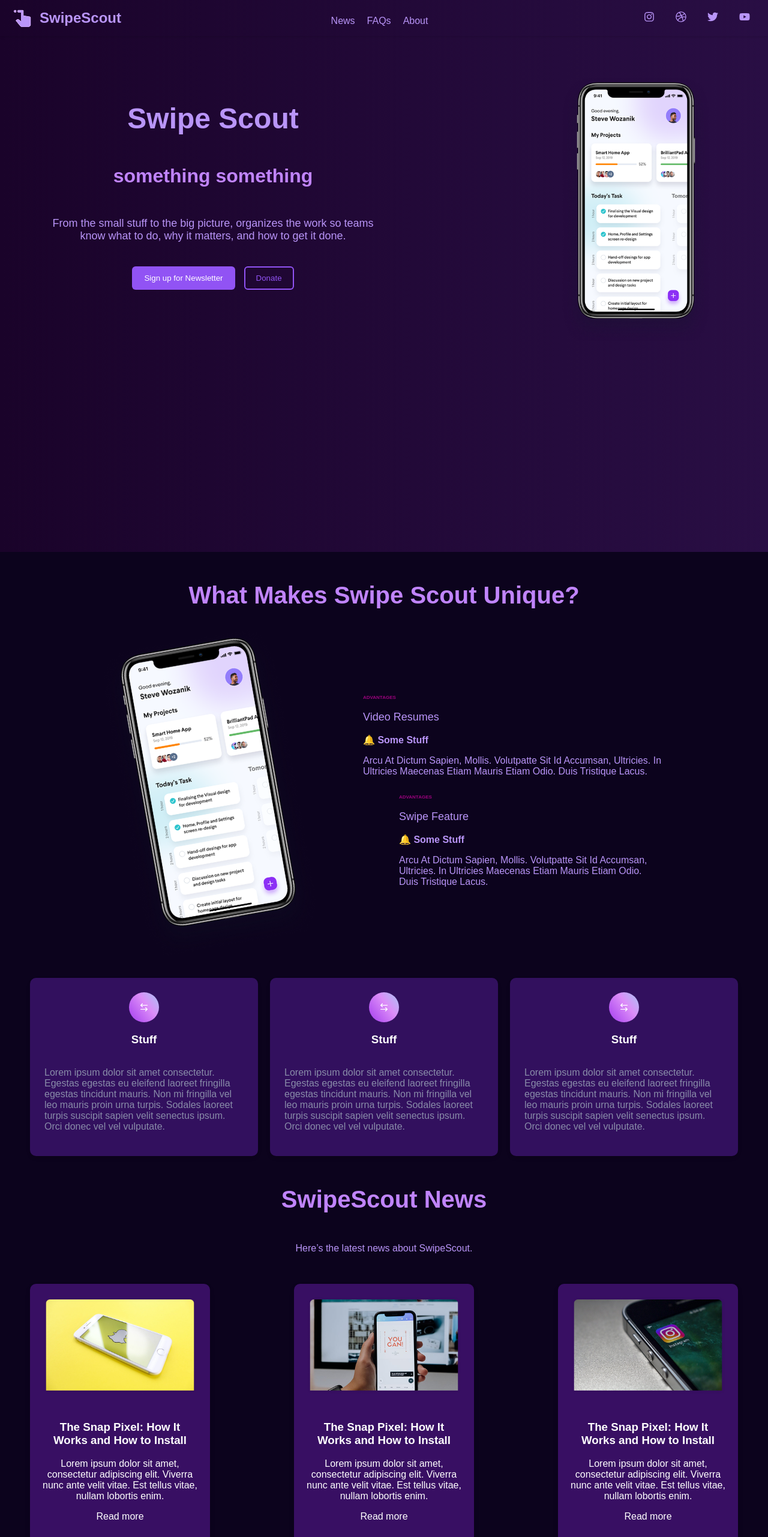
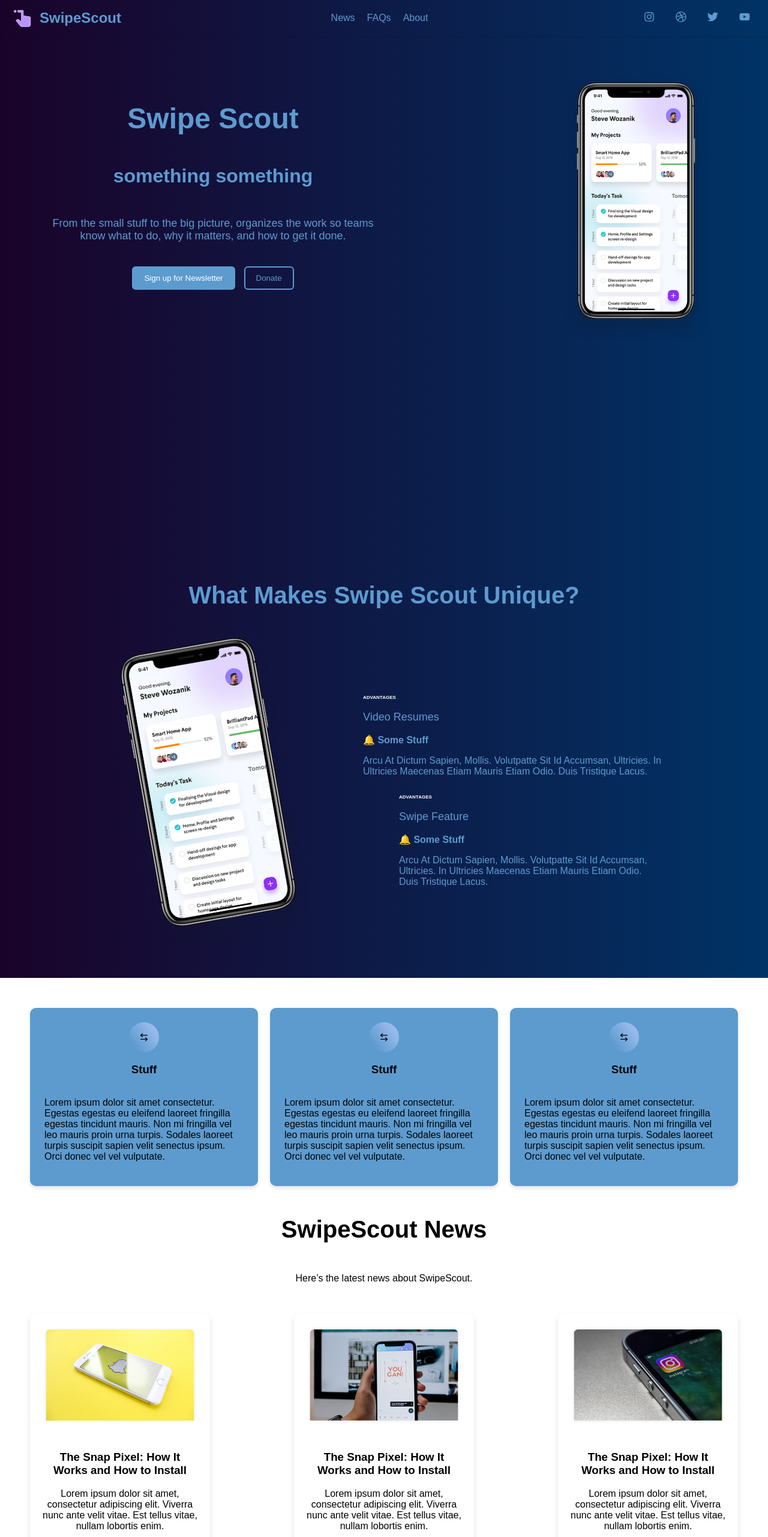
Before and after one commit to Voltamon/Swipescout, a React (Vite) app: page / in a window 1280 px wide. Shown: the top 2562 px of the page at 60% size. Built offline with nearby package versions, Linux system fonts and the light colour scheme.

Commit message:
responsive landing page by noura2

```diff
--- a/package.json
+++ b/package.json
@@ -9,6 +9,7 @@
     "lint": "eslint .",
     "preview": "vite preview"
   },
+
   "dependencies": {
     "@emotion/react": "^11.14.0",
     "@emotion/styled": "^11.14.0",
--- a/src/components/FAQAccordion/FAQAccordion.css
+++ b/src/components/FAQAccordion/FAQAccordion.css
@@ -5,8 +5,8 @@
 }
 
 .accordion-item {
-  background: #a855f7;
-  color: white;
+  background: #5D9BCF;
+  color: #021024;
   border-radius: 10px;
   margin-bottom: 10px;
   box-shadow: 0px 4px 10px rgba(0, 0, 0, 0.2);
@@ -16,7 +16,7 @@
 }
 
 .accordion-item:hover {
-  background: #9333ea;
+  background: #003366;
 }
 
 .question {
--- a/src/components/FeatureCard.jsx
+++ b/src/components/FeatureCard.jsx
@@ -12,14 +12,13 @@ const FeatureCard = ({ icon, title, description }) => {
           display: "flex",
           justifyContent: "center",
           alignItems: "center",
-          background: "linear-gradient(52.09deg, #982DEC -11.18%, #DC8DF8 58.92%, #A9C4F3 98.44%)"
-
-        }}
+          background: "linear-gradient(52.09deg, #5D9BCF 18%, #A9C4F3 98.44%)"
+               }}
       >
         {icon}
       </div>
       <h3>{title}</h3>
-      <p style={{ color: "#898CA9" }}>{description}</p>
+      <p style={{ color: "black" }}>{description}</p>
     </div>
   );
 };
--- a/src/components/Footer2/Footer.css
+++ b/src/components/Footer2/Footer.css
@@ -1,15 +1,17 @@
 .footer-container {
-    background-color: #0a0213;
+  background: linear-gradient(to right, #1a032a, #003366);
   padding: 50px 20px;
-    color: white;
+  color: #021024;
   text-align: center;
   position: relative;
   margin: 100px auto 0;
 }
-
+h2 {
+  color: #021024;
+}
 .newsletter-card {
-    background: #b071e8;
-    color: white;
+  background: #5d9bcf;
+  color: #021024;
   border-radius: 20px;
   padding: 30px;
   text-align: center;
@@ -53,6 +55,7 @@
   max-width: 1100px;
   margin: 150px auto 0;
   padding: 20px;
+  color: #5d9bcf;
 }
 
 .footer-links {
@@ -61,7 +64,7 @@
 }
 
 .footer-links a {
-    color: white;
+  color: #5d9bcf;
   text-decoration: none;
   font-weight: bold;
 }
@@ -72,13 +75,14 @@
   justify-content: center;
   font-size: 20px;
   margin-top: 20px;
+  color: #5d9bcf;
 }
 
 .copyright {
   margin-top: 20px;
   font-size: 14px;
+  color: #5d9bcf;
 }
-
 
 @media (max-width: 1024px) {
   .newsletter-card {
@@ -140,11 +144,10 @@
 }
 
 @media (max-width: 480px) {
-
   .newsletter-card {
     width: 95%;
     padding: 10px;
-      top:-80px;
+    top: -80px;
   }
 
   .email-input {
--- a/src/components/Header3/Header3.css
+++ b/src/components/Header3/Header3.css
@@ -3,8 +3,8 @@
   justify-content: space-between;
   align-items: center;
   padding: 0 20px;
-  background: linear-gradient(to right, #1a032a, #290e44);
-  color: #b995f8;
+  background: linear-gradient(to right, #1a032a, #003366);
+  color: #5D9BCF;
   height: 60px;
   position: relative;
 }
@@ -20,13 +20,12 @@
   height: 36px;
 }
 
-/* زر القائمة (الهامبرغر) */
 .menu-toggle {
   display: none;
   background: none;
   border: none;
   font-size: 24px;
-  color: #b995f8;
+  color: #5D9BCF;
   cursor: pointer;
 }
 
@@ -39,7 +38,7 @@
 .nav a {
   text-decoration: none;
   font-size: 16px;
-  color: #b995f8;
+  color: #5D9BCF;
 }
 
 .nav a:hover {
@@ -52,7 +51,7 @@
 }
 
 .social-icons a svg {
-  color: #b995f8;
+  color: #5D9BCF;
   font-size: 18px;
 }
 
@@ -68,7 +67,7 @@
     top: 60px;
     left: 0;
     width: 100%;
-    background: #290e44;
+    background: #003366;
     text-align: center;
     padding: 20px 0;
   }
--- a/src/components/HeroSection/HeroSection.css
+++ b/src/components/HeroSection/HeroSection.css
@@ -2,8 +2,8 @@
     display: flex;
     justify-content: space-between;
     padding: 70px;
-    background: linear-gradient(to right, #1a032a, #290e44);
-    color: #b995f8;
+    background: linear-gradient(to right, #1a032a, #003366);
+    color: #5D9BCF;
     min-height: 90vh;
   }
 
@@ -19,6 +19,7 @@
   .hero-text h2 {
     font-size: 32px;
     font-weight: bold;
+    color: #5D9BCF;
   }
 
   .hero-text p {
@@ -34,7 +35,7 @@
   }
 
   .primary-btn {
-    background: #9153f4;
+    background: #5D9BCF;
     color: white;
     padding: 12px 20px;
     border: none;
@@ -44,8 +45,8 @@
 
   .secondary-btn {
     background: transparent;
-    border: 2px solid #9153f4;
-    color: #9153f4;
+    border: 2px solid #5D9BCF;
+    color: #5D9BCF;
     padding: 10px 18px;
     border-radius: 6px;
     cursor: pointer;
--- a/src/components/TestimonialCard.jsx
+++ b/src/components/TestimonialCard.jsx
@@ -7,8 +7,8 @@ const TestimonialCard = ({ image, name, role, testimonial }) => {
       borderRadius: '10px',
       boxShadow: '0 4px 8px rgba(0, 0, 0, 0.1)',
       textAlign: 'center',
-      background:'#380F63',
-      color:'#FFFFFF'
+      background:'#ffffff',
+      color:'black'
     }}
     >
       {image && <img src={image} alt={name} className="testimonial-image"
--- a/src/pages/LandingPageNoura/LandingPageNoura.css
+++ b/src/pages/LandingPageNoura/LandingPageNoura.css
@@ -1,6 +1,6 @@
 body {
-  background-color: #0c031d;
-  color: #b995f8;
+  background: linear-gradient(to right, #1a032a, #003366);
+  color: #5D9BCF;
   font-family: "Poppins", sans-serif;
   margin: 0;
   padding: 0;
@@ -11,7 +11,7 @@ h2 {
   font-size: 2.5rem;
   font-weight: bold;
   margin: 50px 0;
-  color: #c084fc;
+  color: #5D9BCF;
 }
 
 .features-container {
@@ -49,7 +49,7 @@ h2 {
 .advantage {
   font-size: 2px;
   font-weight: bold;
-  color: #9c037e;
+  color: #ffffff;
 }
 
 .title {
@@ -65,15 +65,15 @@ h2 {
   flex-direction: column;
   justify-content: center;
   align-items: center;
-  background-color: #8c30f54d;
-
-  color: #ffffff;
+  background-color: #5D9BCF;
+  color: black;
+  margin-top: 50px
 }
 a {
   text-align: center;
   text-decoration: underline;
   display: block;
-  margin-top: 10px;
+  color: #003366;
 }
 
 @media (max-width: 1024px) {
--- a/src/pages/LandingPageNoura/LandingPageNoura.jsx
+++ b/src/pages/LandingPageNoura/LandingPageNoura.jsx
@@ -35,7 +35,8 @@ const LandingPageNoura = () => {
     <div>
       <Header3 />
       <HeroSection />
-      <h2>What Makes Swipe Scout Unique?</h2>
+      <div>
+      <h2 style={{color:'#5D9BCF'}}>What Makes Swipe Scout Unique?</h2>
       <div className="features-container">
         <div className="phone-image">
           <img src={phoneImage} alt="App Preview" />
@@ -53,8 +54,9 @@ const LandingPageNoura = () => {
           />
         </div>
       </div>
-
-      <div className="feature-grid" style={{ margin: "50px" }}>
+      </div>
+      <div style={{background:'#ffffff'}}>
+      <div className="feature-grid" style={{ margin: "50px"}}>
         <FeatureCard
           icon={<LuArrowLeftRight />}
           title={"Stuff"}
@@ -80,8 +82,8 @@ const LandingPageNoura = () => {
         />
       </div>
 
-      <h2>SwipeScout News </h2>
-      <p style={{ textAlign: "center" }}>
+      <h2 style={{color:"black"}}>SwipeScout News </h2>
+      <p style={{ textAlign: "center",color:"black" }}>
         Here’s the latest news about SwipeScout.
       </p>
 
@@ -112,7 +114,8 @@ const LandingPageNoura = () => {
         />
       </div>
       <a>Older News </a>
-      <h2>Frequently Ask Questions</h2>
+      </div>
+      <h2 style={{color:'#5D9BCF'}}>Frequently Ask Questions</h2>
       <div className="faq-container">
         {faqs.map((faq, index) => (
           <React.Fragment key={index}>
```
Lines whose indentation alone changed are shown as unchanged.
